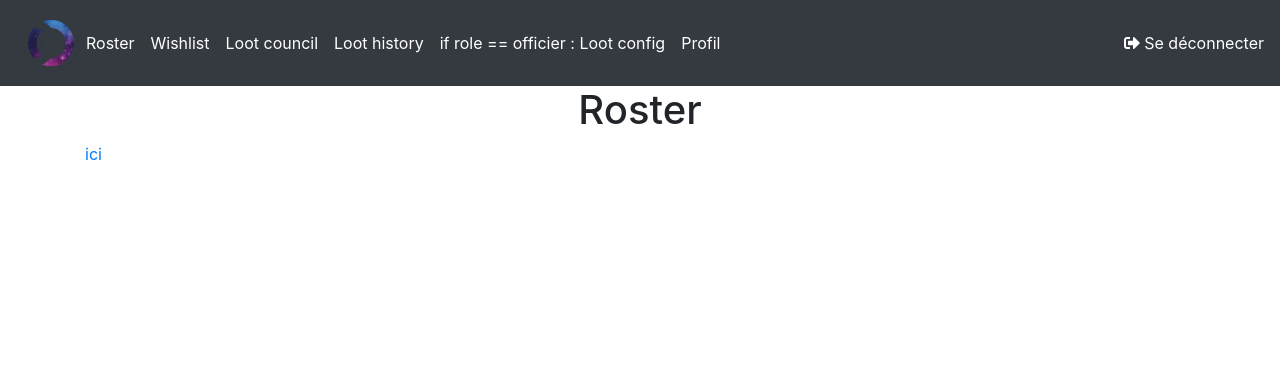
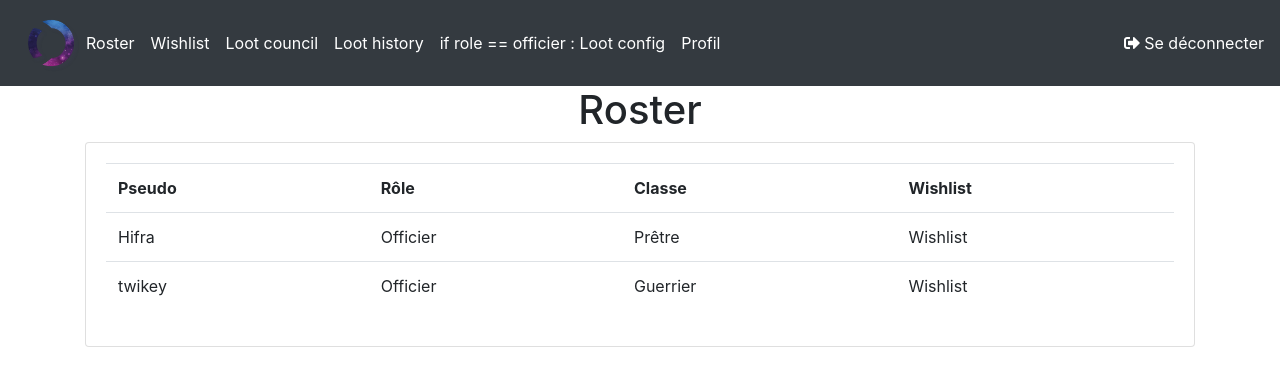
Before and after one commit to thomasvega/omnium, a Django app: page / in a window 1280 px wide. Shown: the top 386 px of the page. Run offline with Django 3.2, Linux system fonts and the light colour scheme; a user stored in the database is signed in; data comes from the database, SQL or seed files in the repository; both versions use the stored data as it was after the commit; some libraries are stand-ins or nearby versions.

Commit message:
Changing model and showing list of roster

```diff
--- a/accounts/templates/accounts/home.html
+++ b/accounts/templates/accounts/home.html
@@ -3,7 +3,27 @@
 
 <div class="container">
     <h1 class="text-center">Roster</h1>
-
-    <a href="{% url 'account' %}">ici</a>
+    <div class="card card-body">
+        <table class="table">
+            <tr>
+                <th>Pseudo</th>
+                <th>Rôle</th>
+                <th>Classe</th>
+                <th>Wishlist</th>
+            </tr>
+            {%for member in members%}
+                <tr>
+                    <td>{{member.name}}</td>
+                    <td>Officier</td>
+                    {% if member.class_played is not None%}
+                        <td>{{member.class_played}}</td>
+                    {% else%}
+                        <td>Pas encore renseigné</td>
+                    {%endif%}
+                    <td>Wishlist</td>
+                </tr>
+            {%endfor%}
+        </table>
+    </div>
 </div>
 {% endblock %}
--- a/accounts/views.py
+++ b/accounts/views.py
@@ -36,7 +36,7 @@ def loginPage(request):
             login(request, user)
             return redirect('home')
         else:
-            message.info(request, 'Username OR password is incorrect')
+            messages.info(request, 'Username OR password is incorrect')
 
     context = { }
     return render(request, 'accounts/login.html', context)
@@ -48,7 +48,10 @@ def logoutUser(request):
 
 @login_required(login_url='login')
 def home(request):
-    return render(request, 'accounts/home.html')
+    members = Member.objects.all()
+    member_group = request.user.groups.all()
+    context = {'members': members}
+    return render(request, 'accounts/home.html', context)
 
 @login_required(login_url='login')
 @allowed_users(allowed_roles=['member', 'pu', 'officier', 'gm'])
```
Also changed, not shown: accounts/migrations/0001_initial.py, accounts/migrations/0002_member_class_played.py (deleted), accounts/migrations/0003_auto_20200830_1745.py (deleted), accounts/migrations/0004_auto_20200830_1756.py (deleted), db.sqlite3.
